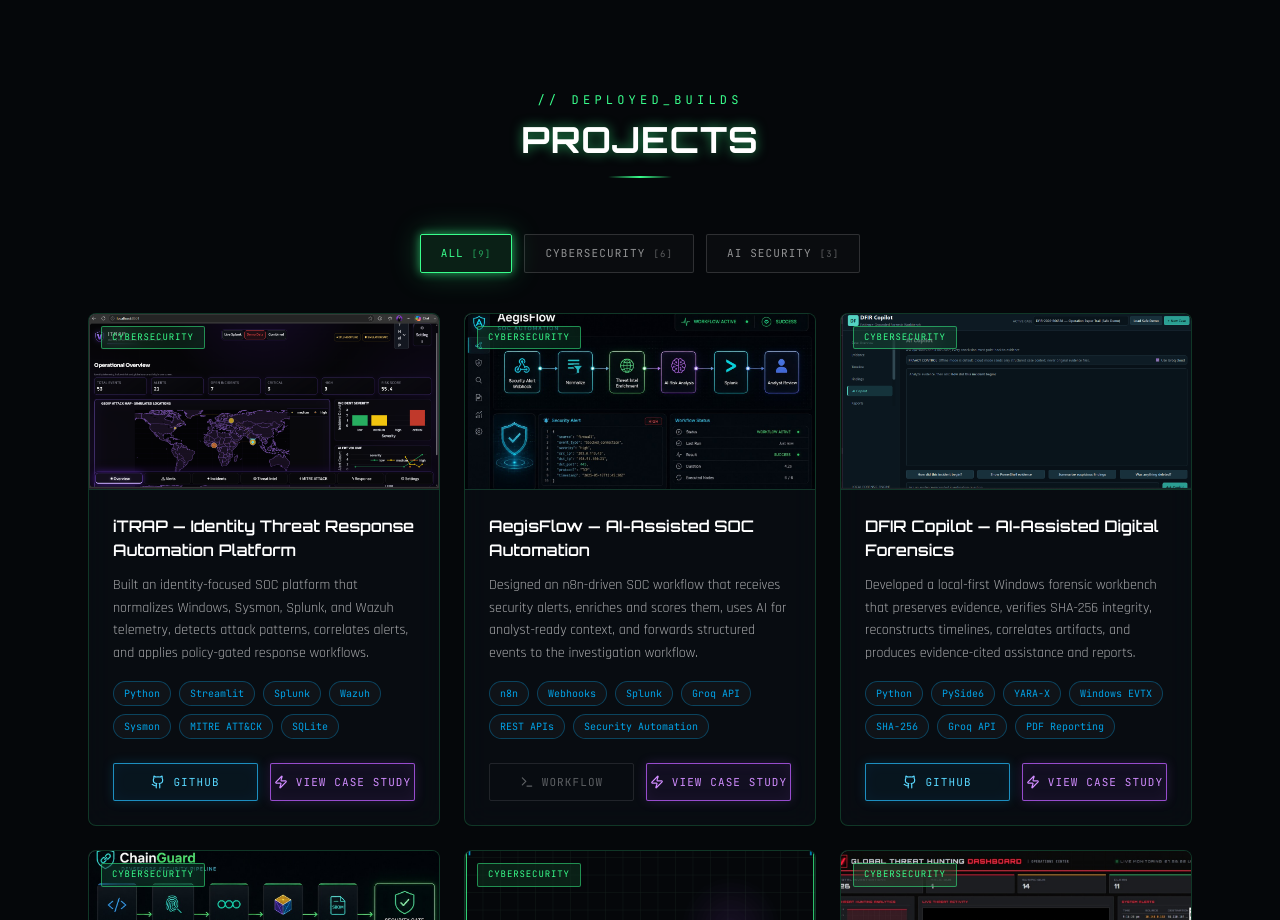
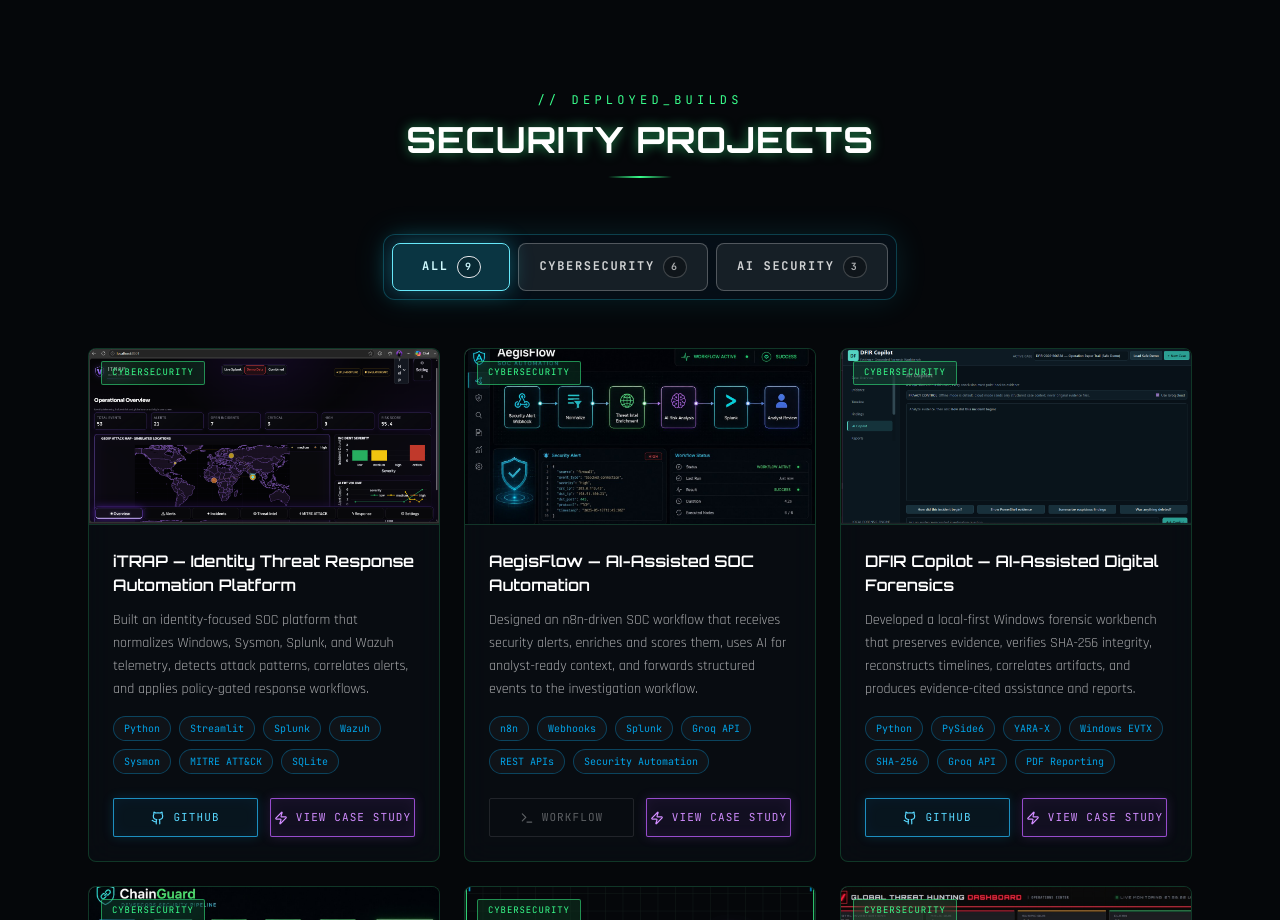
Before and after one commit to vasanth-void-0x/VASANTH-portfolio, a Next.js app: page / in a window 1280 px wide. Shown: the part 3100-4020 px from the top of the page. Built offline with nearby package versions, Linux system fonts and the light colour scheme.

Commit message:
Enhance security project filters

```diff
--- a/components/Projects.tsx
+++ b/components/Projects.tsx
@@ -168,9 +168,13 @@ export default function Projects() {
   return (
     <section id="projects" className="relative overflow-hidden">
       <div className="relative z-10 mx-auto max-w-6xl px-6 py-28">
-        <SectionHeading eyebrow="// DEPLOYED_BUILDS" title="Projects" accent="neon" />
+        <SectionHeading eyebrow="// DEPLOYED_BUILDS" title="Security Projects" accent="neon" />
 
-        <div className="mb-10 flex flex-wrap justify-center gap-3" role="group" aria-label="Project filters">
+        <div
+          className="mx-auto mb-12 flex w-fit max-w-full flex-wrap justify-center gap-2 rounded-xl border border-cyan-400/25 bg-[#061019]/90 p-2 shadow-[0_0_32px_rgba(34,211,238,0.12)] backdrop-blur-xl"
+          role="group"
+          aria-label="Project filters"
+        >
           {filters.map((filter) => {
             const active = filter === activeFilter;
             const count =
@@ -184,14 +188,22 @@ export default function Projects() {
                 type="button"
                 onClick={() => setActiveFilter(filter)}
                 aria-pressed={active}
-                className={`rounded-sm border px-5 py-2.5 font-mono text-[11px] uppercase tracking-widest transition-all duration-300 ${
+                className={`min-w-[118px] rounded-lg border px-5 py-3 font-mono text-xs font-bold uppercase tracking-[0.14em] transition-all duration-300 ${
                   active
-                    ? "border-neon bg-neon/10 text-neon shadow-neon-glow"
-                    : "border-white/15 bg-white/[0.025] text-white/55 hover:border-neon/45 hover:text-white"
+                    ? filter === "AI Security"
+                      ? "border-violet-400 bg-violet-500/20 text-violet-200 shadow-[0_0_22px_rgba(139,92,246,0.38)]"
+                      : "border-cyan-300 bg-cyan-400/20 text-cyan-100 shadow-[0_0_22px_rgba(34,211,238,0.38)]"
+                    : "border-white/25 bg-white/[0.07] text-white/80 hover:border-cyan-300/70 hover:bg-cyan-400/10 hover:text-cyan-100"
                 }`}
               >
                 {filter}
-                <span className="ml-2 text-[9px] opacity-60">[{count}]</span>
+                <span
+                  className={`ml-2 inline-flex min-w-6 justify-center rounded-full border px-1.5 py-0.5 text-[10px] ${
+                    active ? "border-current/50 bg-black/20 text-current" : "border-white/20 bg-black/30 text-white/65"
+                  }`}
+                >
+                  {count}
+                </span>
               </button>
             );
           })}
```
